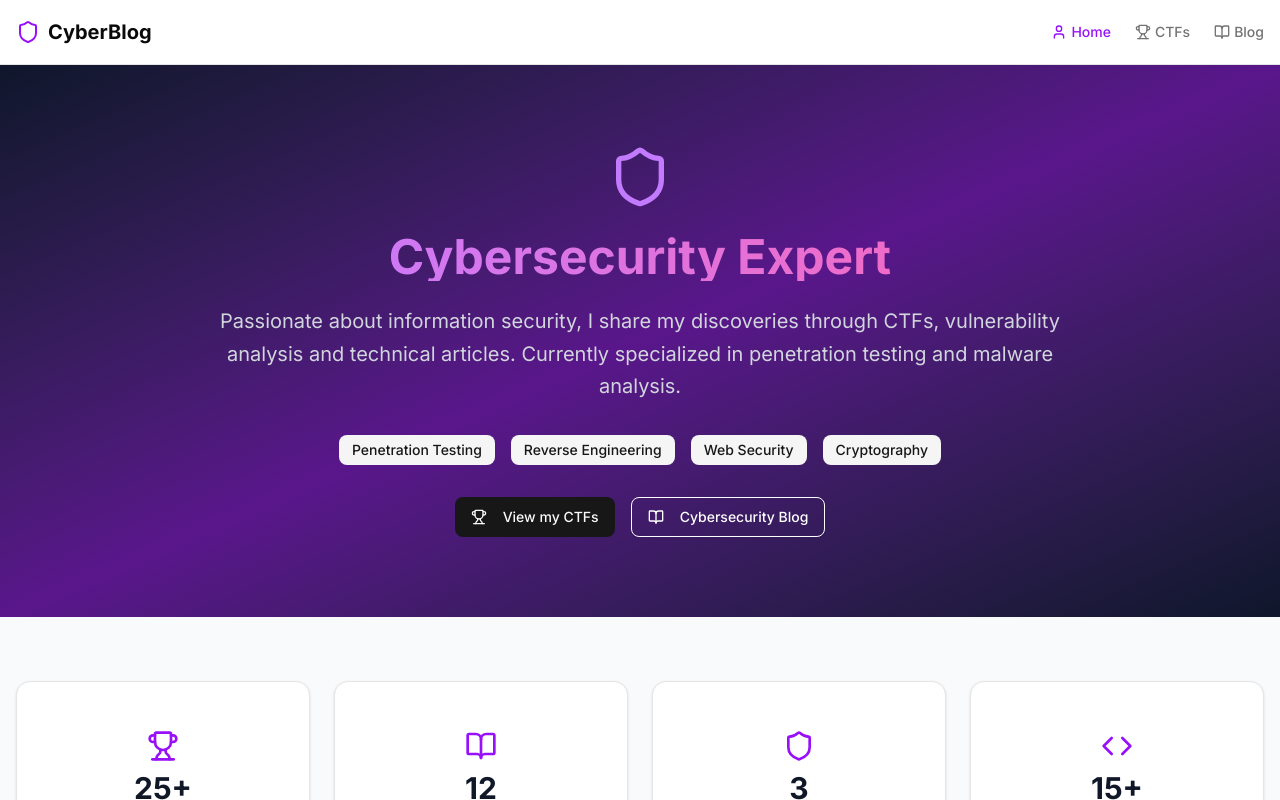
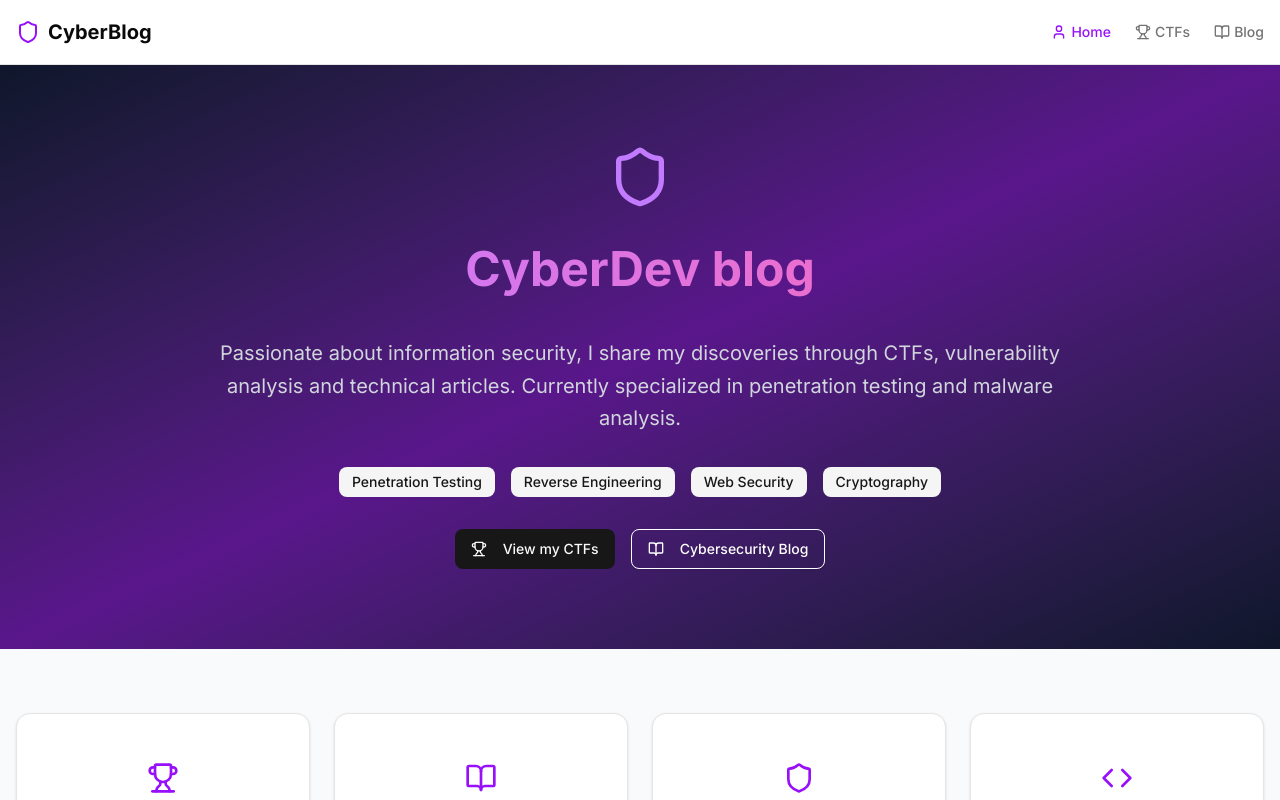
Before and after one commit to AtomikPunch/CyberDev, a Next.js app: page / in a window 1280 px wide. Shown: the top 800 px of the page. Built offline with nearby package versions, Linux system fonts and the light colour scheme.

Commit message:
Change name and fixed home title

```diff
--- a/app/layout.js
+++ b/app/layout.js
@@ -6,7 +6,7 @@
 const inter = Inter({ subsets: ["latin"] })
 
 export const metadata = {
-  title: "Cybersecurity Blog - Information Security Expert",
+  title: "CyberDev blog",
   description:
     "Personal blog dedicated to cybersecurity: CTFs, technical articles, vulnerability analysis and experience sharing.",
 }
--- a/app/page.js
+++ b/app/page.js
@@ -27,8 +27,8 @@
             <div className="mb-6">
               <Shield className="w-16 h-16 mx-auto mb-4 text-purple-400" />
             </div>
-            <h1 className="text-5xl font-bold mb-6 bg-gradient-to-r from-purple-400 to-pink-400 bg-clip-text text-transparent">
-              Cybersecurity Expert
+            <h1 className="text-5xl leading-normal font-bold mb-8 bg-gradient-to-r from-purple-400 to-pink-400 bg-clip-text text-transparent">
+              CyberDev blog
             </h1>
             <p className="text-xl mb-8 text-gray-300 leading-relaxed">
               Passionate about information security, I share my discoveries through CTFs, vulnerability analysis
```
